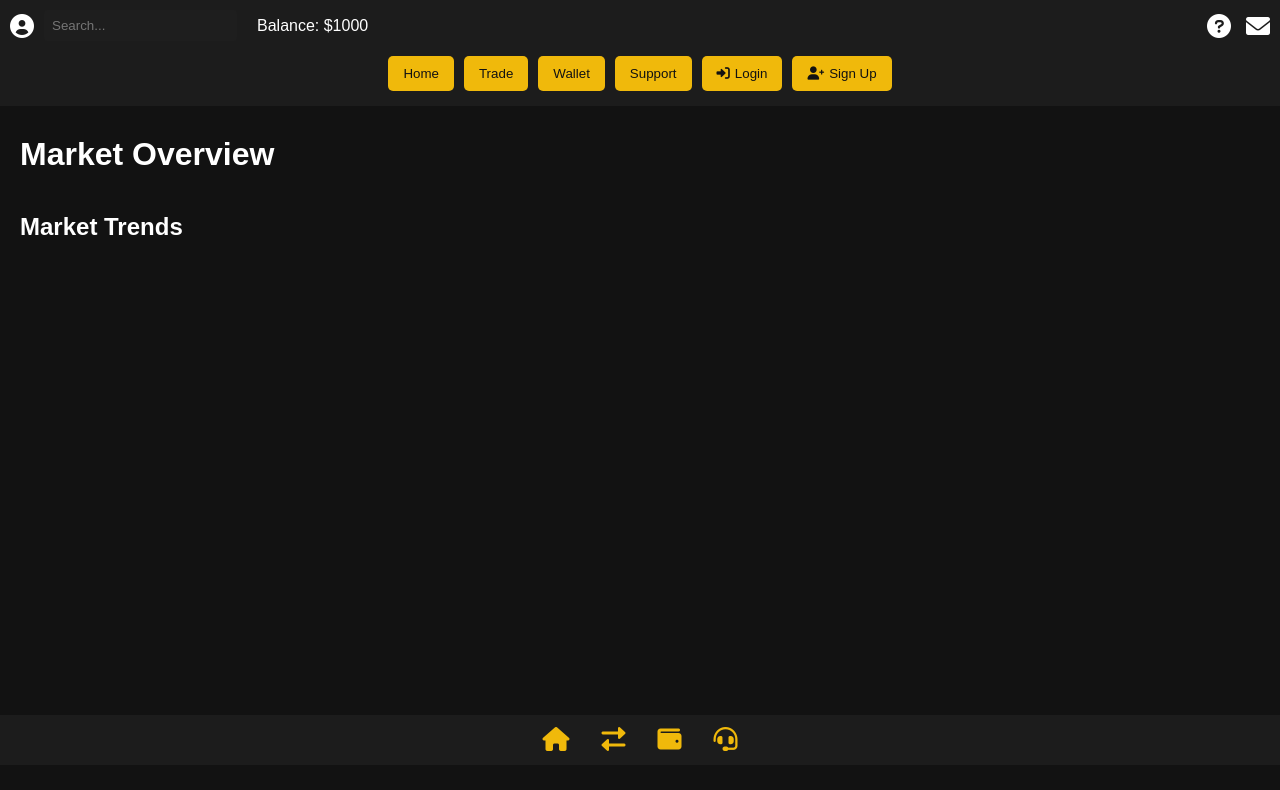
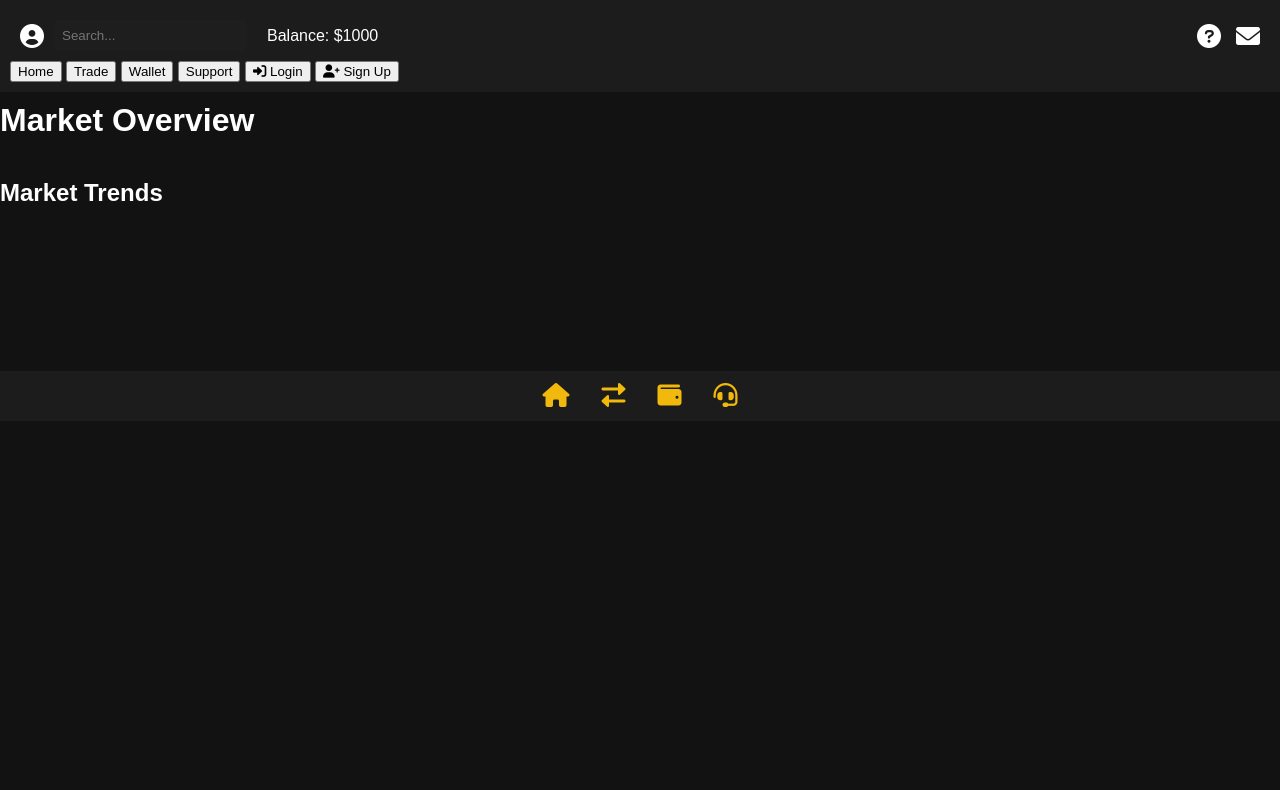
Before and after one commit to betingrich4/Binance, a plain HTML site: page index.html in a window 1280 px wide. Drawn offline with nearby package versions, Linux system fonts and the light colour scheme.

Commit message:
Update styles.css

```diff
--- a/styles.css
+++ b/styles.css
@@ -22,6 +22,7 @@ header {
     display: flex;
     justify-content: space-between;
     align-items: center;
+    padding: 10px; /* Added padding */
 }
 
 .profile-section {
@@ -57,37 +58,8 @@ header {
     margin-left: 15px;
 }
 
-/* Navbar */
-.navbar {
-    display: flex;
-    justify-content: center;
-    flex-wrap: wrap; /* Wrap buttons on smaller screens */
-    margin-top: 10px;
-}
-
-.nav-button {
-    background-color: #f0b90b; /* Binance yellow */
-    color: #121212; /* Dark text color */
-    border: none;
-    border-radius: 5px;
-    padding: 10px 15px;
-    margin: 5px; /* Margin for spacing */
-    cursor: pointer;
-    transition: background-color 0.3s;
-    display: flex;
-    align-items: center;
-}
-
-.nav-button i {
-    margin-right: 5px; /* Space between icon and text */
-}
-
-.nav-button:hover {
-    background-color: #d9a508; /* Darker yellow on hover */
-}
-
-/* Main Content */
-main {
+/* Market Overview */
+.market-overview {
     padding: 20px;
 }
 
@@ -113,11 +85,9 @@ main {
     transform: translateY(-5px);
 }
 
-/* Chart styles */
-#candlestickChart {
-    width: 100%;
-    height: 400px; /* Set a fixed height for the chart */
-    margin: 20px 0; /* Space above and below the chart */
+.change-indicator {
+    font-size: 14px; /* Smaller size for change indicator */
+    margin-left: 10px; /* Space between price and change indicator */
 }
 
 /* Footer */
```
